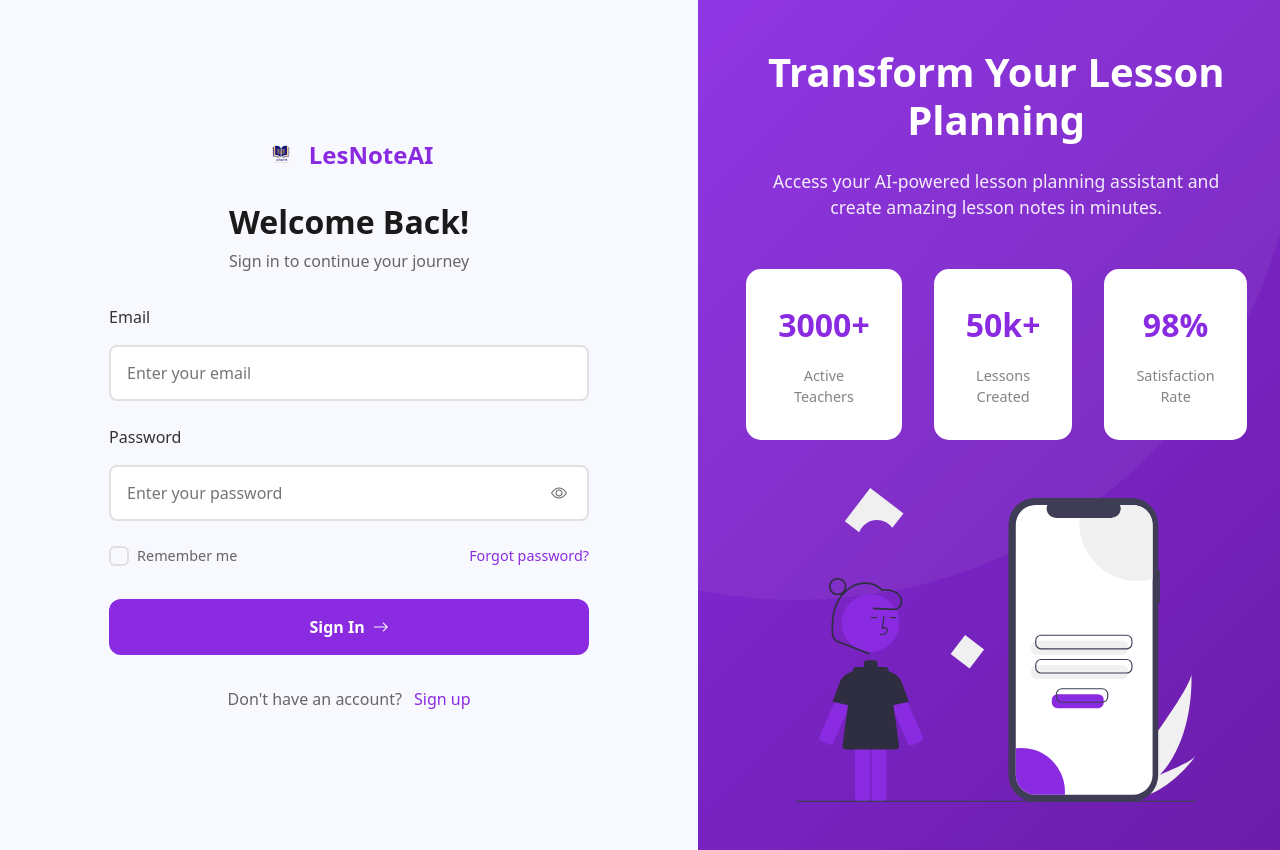
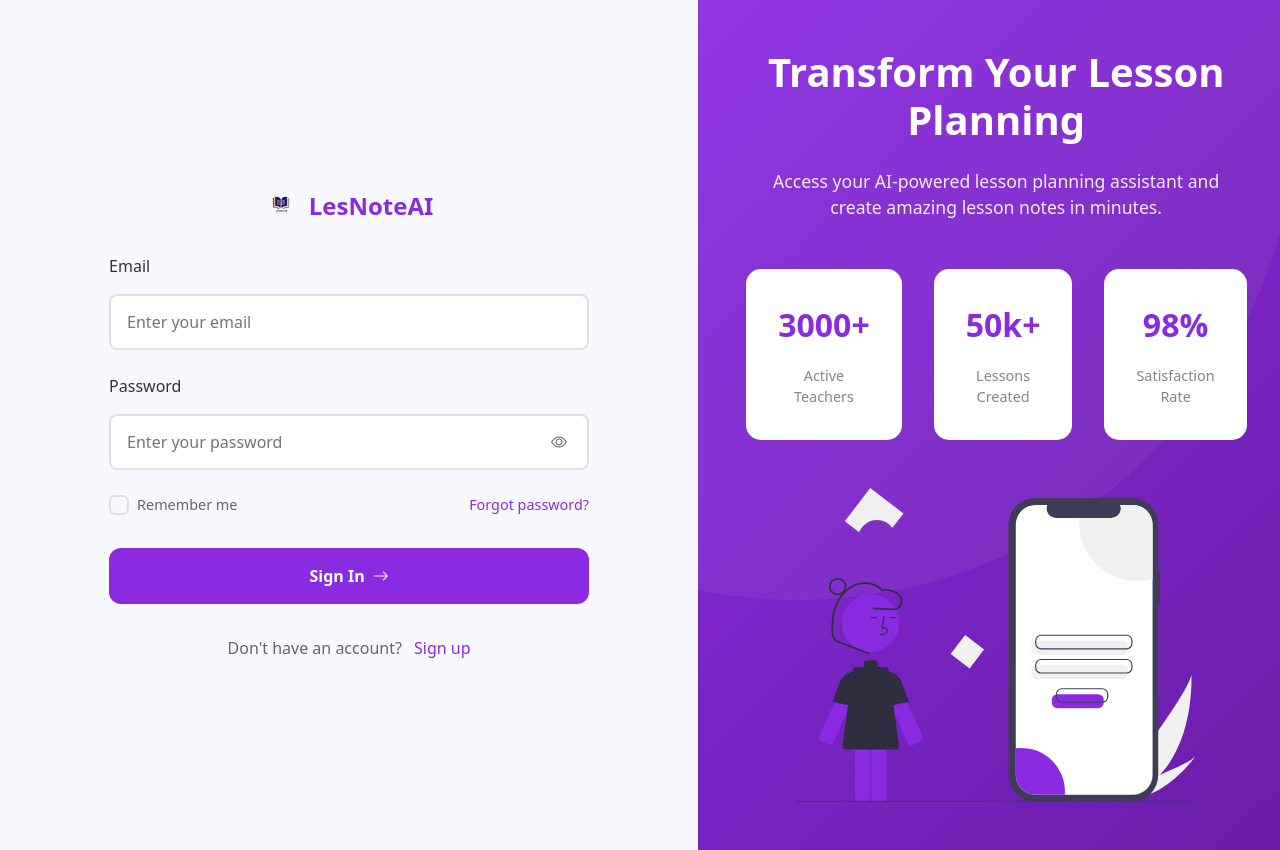
Before and after one commit to PaulSalako/lesnoteAi, a React (Vite) app: page /login in a window 1280 px wide. Built offline with nearby package versions, Linux system fonts and the light colour scheme.

Commit message:
Remove Login Header

```diff
--- a/src/pages/Login.jsx
+++ b/src/pages/Login.jsx
@@ -80,12 +80,6 @@ function Login() {
             <img src="/lesnotelogo1.png" alt="LesNote Logo" />
             <span>LesNoteAI</span>
           </div>
-
-          <div className="login-header">
-            <h2>Welcome Back!</h2>
-            <p>Sign in to continue your journey</p>
-          </div>
-
           {error && (
             <div className="error-message">
               {error}
```
